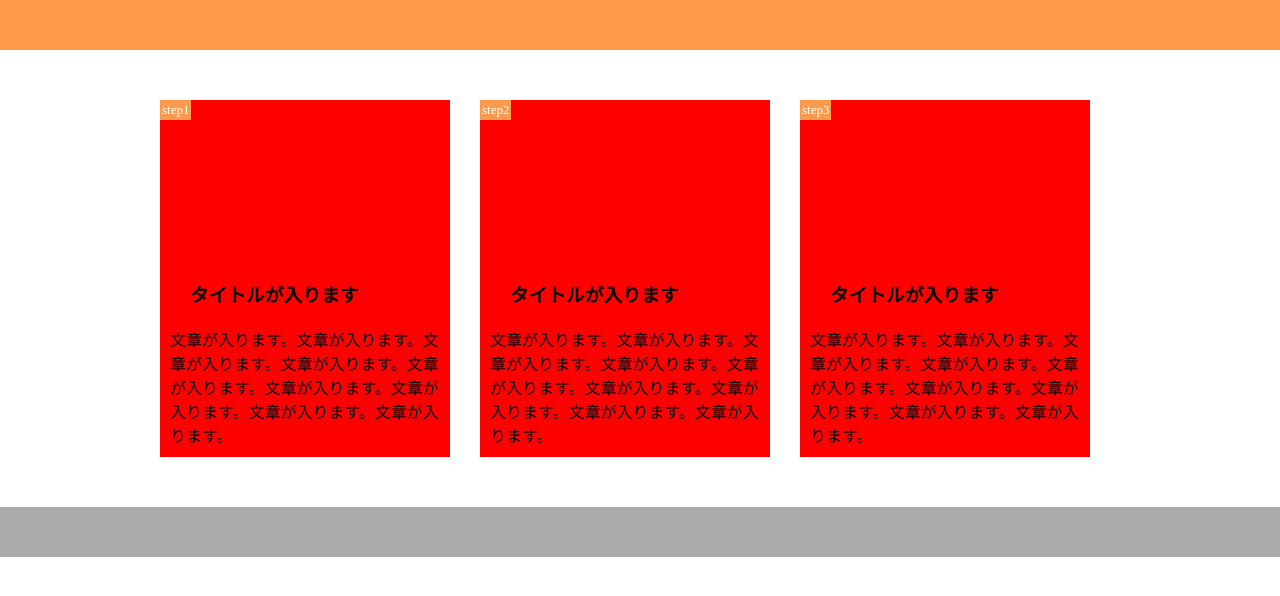
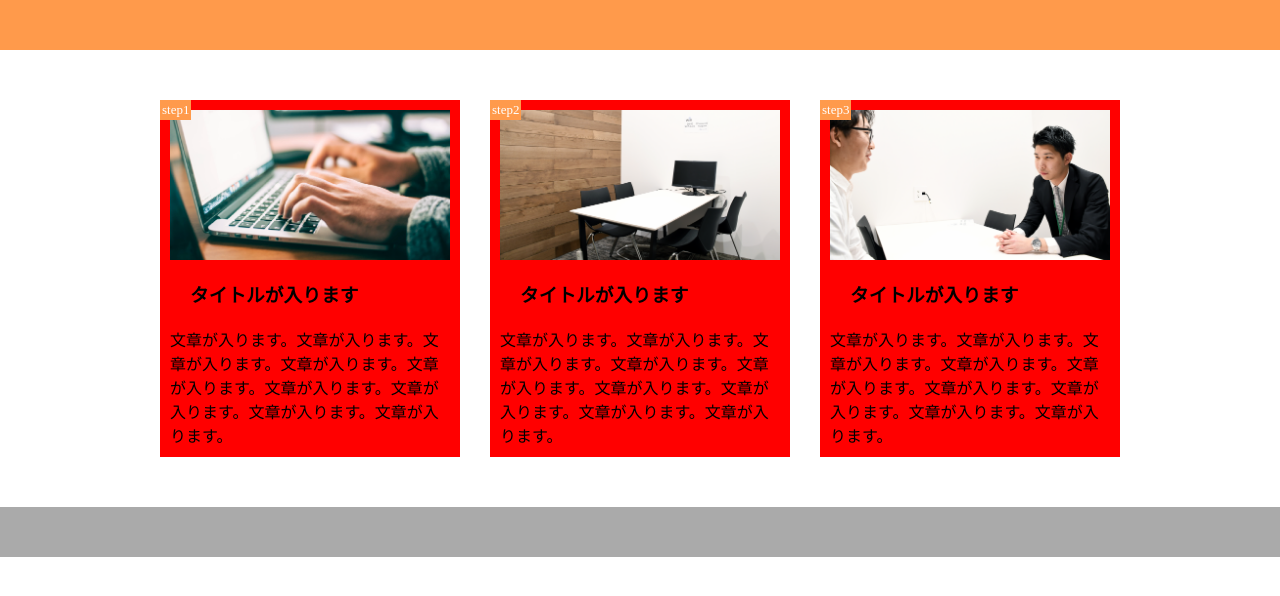
Before and after one commit to MasakoIdei/dwc.practice, a plain HTML site: page 1-9/index.html in a window 1280 px wide. Drawn offline with Linux system fonts and the light colour scheme.

Commit message:
[add]画面の調整

```diff
--- a/1-9/style.css
+++ b/1-9/style.css
@@ -26,9 +26,9 @@ main {
   position: relative;
 }
 .step-box:last-child {
-  margin-left: 0;
+  margin-right: 0;
 }
-
+/* step1～3までの設定 */
 .step-num {
   background-color: #FF9A4B;
   color: #fff;
```
Also changed, not shown: 1-9/img/flow01.png (added), 1-9/img/flow02.png (added), 1-9/img/flow03.png (added).
